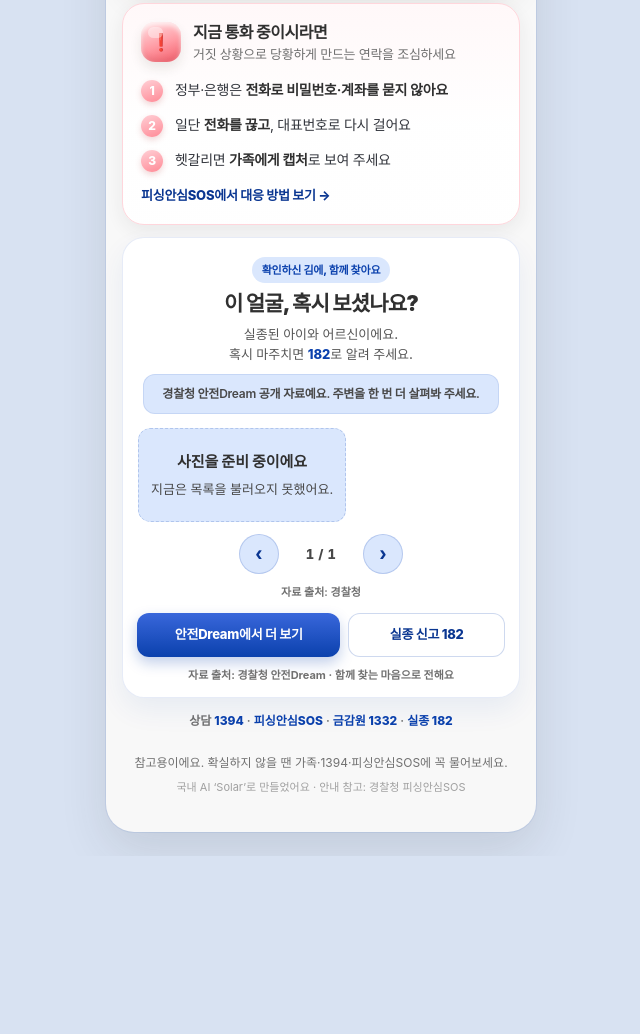
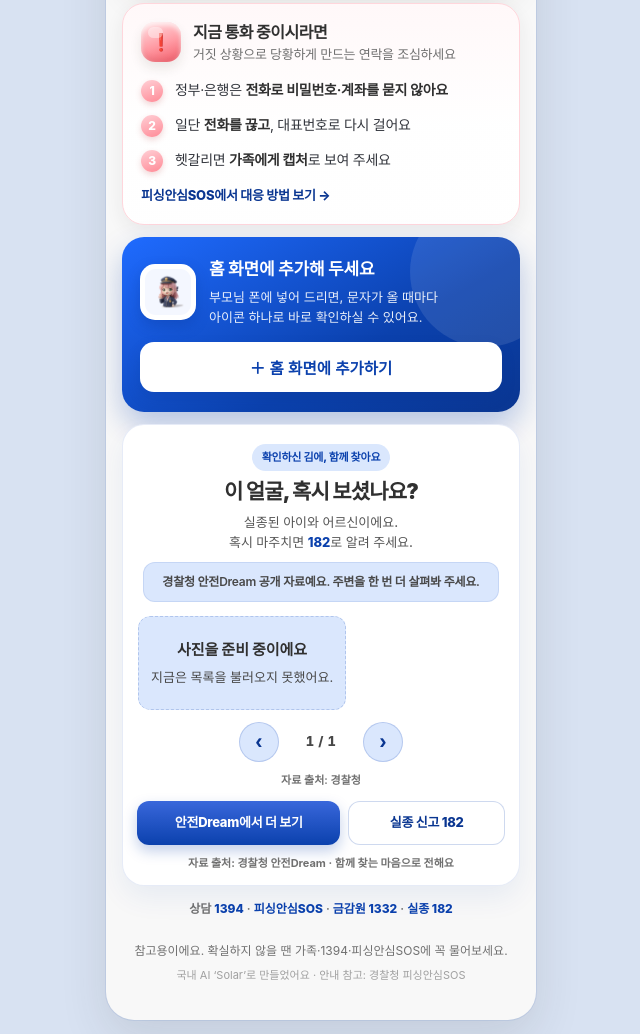
Before and after one commit to restboy2606/anshim-check, a website: page index.html in a window 1280 px wide. Shown: the part 1211-2245 px from the top of the page, without its empty margins (319-959 px from the left). Before the commit the page ends 2067 px from the top, so only its background shows below. Drawn offline with Linux system fonts and the light colour scheme; no server answers; a web font is replaced by a local one.

Commit message:
feat: 홈 화면에 추가 유도 카드 (감성 문구 + 네이티브 설치)
- 통화 카드 아래 눈에 띄는 블루 그라디언트 카드 추가.
  "부모님 폰에 넣어 드리면 아이콘 하나로 바로 확인" 문구로 유도.
- Android/Chrome: beforeinstallprompt 캡처 → 버튼으로 네이티브 설치.
  iOS·기타: 공유→홈 화면에 추가 / 메뉴→앱 설치 수동 안내 표시.
- 이미 홈 화면 앱(standalone)으로 실행 중이면 카드 숨김.
- appinstalled 시 카드 숨기고 토스트. sw 캐시 v2→v3.

Co-Authored-By: Claude Opus 4.8 <noreply@anthropic.com>

```diff
--- a/index.html
+++ b/index.html
@@ -259,6 +259,26 @@
         </a>
       </section>
 
+      <!-- 홈 화면 추가 유도 — 부모님이 자주, 쉽게 열 수 있도록 -->
+      <section class="install-card" id="install-card" aria-labelledby="install-title" hidden>
+        <div class="install-top">
+          <span class="install-icon" aria-hidden="true">
+            <img src="assets/icon-192.png" width="46" height="46" alt="" decoding="async" />
+          </span>
+          <div class="install-copy">
+            <h2 id="install-title" class="install-title">홈 화면에 추가해 두세요</h2>
+            <p class="install-desc">
+              부모님 폰에 넣어 드리면, 문자가 올 때마다<br />
+              아이콘 하나로 바로 확인하실 수 있어요.
+            </p>
+          </div>
+        </div>
+        <button type="button" class="install-btn" id="install-btn">
+          <span aria-hidden="true">＋</span> 홈 화면에 추가하기
+        </button>
+        <p class="install-hint" id="install-hint" hidden></p>
+      </section>
+
       <!-- 실종자 보드 — 사기 예방과 함께 우리 동네 어르신·아이를 지키는 공익 섹션 -->
       <section class="snack-board" aria-labelledby="missing-title">
         <header class="snack-head">
--- a/script.js
+++ b/script.js
@@ -1037,3 +1037,55 @@ window.addEventListener("load", () => {
   loadMissingBoard();
   startMissingRefreshLoop();
 });
+
+/* 홈 화면에 추가 유도 — 부모님이 자주·쉽게 열 수 있게 */
+(function initAddToHome() {
+  const card = document.getElementById("install-card");
+  const btn = document.getElementById("install-btn");
+  const hint = document.getElementById("install-hint");
+  if (!card || !btn) return;
+
+  const isStandalone =
+    (window.matchMedia &&
+      window.matchMedia("(display-mode: standalone)").matches) ||
+    window.navigator.standalone === true;
+  if (isStandalone) return; // 이미 홈 화면 앱으로 실행 중이면 숨김
+
+  let deferredPrompt = null;
+
+  window.addEventListener("beforeinstallprompt", (e) => {
+    e.preventDefault();
+    deferredPrompt = e;
+  });
+
+  const isIOS = /iphone|ipad|ipod/i.test(navigator.userAgent || "");
+
+  function showHint() {
+    if (!hint) return;
+    hint.innerHTML = isIOS
+      ? "아이폰은 화면 아래 <strong>공유 버튼</strong>을 누른 뒤 <strong>‘홈 화면에 추가’</strong>를 선택해 주세요."
+      : "브라우저 <strong>메뉴(⋮)</strong>를 열어 <strong>‘홈 화면에 추가’</strong> 또는 <strong>‘앱 설치’</strong>를 눌러 주세요.";
+    hint.hidden = false;
+  }
+
+  btn.addEventListener("click", async () => {
+    if (deferredPrompt) {
+      deferredPrompt.prompt();
+      try {
+        await deferredPrompt.userChoice;
+      } catch {
+        /* 사용자가 취소해도 무시 */
+      }
+      deferredPrompt = null;
+    } else {
+      showHint();
+    }
+  });
+
+  window.addEventListener("appinstalled", () => {
+    card.hidden = true;
+    showToast("홈 화면에 추가됐어요");
+  });
+
+  card.hidden = false;
+})();
--- a/style.css
+++ b/style.css
@@ -1571,6 +1571,98 @@ mark.risk-mark {
   border-color: #ffd6dc;
 }
 
+/* 홈 화면 추가 카드 — 눈에 띄게 */
+.install-card {
+  position: relative;
+  overflow: hidden;
+  border-radius: var(--radius-xl);
+  padding: 20px 18px;
+  margin-bottom: 12px;
+  background: linear-gradient(150deg, #1f6bff 0%, var(--blue) 62%, var(--blue-deep) 100%);
+  box-shadow: 0 14px 30px rgba(11, 65, 173, 0.28);
+  color: #fff;
+}
+.install-card::after {
+  content: "";
+  position: absolute;
+  right: -40px;
+  top: -40px;
+  width: 150px;
+  height: 150px;
+  border-radius: 50%;
+  background: rgba(255, 255, 255, 0.1);
+}
+.install-top {
+  position: relative;
+  z-index: 1;
+  display: flex;
+  gap: 13px;
+  align-items: center;
+}
+.install-icon {
+  flex: none;
+  width: 56px;
+  height: 56px;
+  border-radius: 15px;
+  background: #fff;
+  display: flex;
+  align-items: center;
+  justify-content: center;
+  box-shadow: 0 6px 14px rgba(10, 54, 145, 0.3);
+}
+.install-icon img {
+  border-radius: 11px;
+  display: block;
+}
+.install-title {
+  font-size: 17px;
+  font-weight: 800;
+  letter-spacing: -0.01em;
+  margin: 0;
+}
+.install-desc {
+  font-size: 13px;
+  line-height: 1.55;
+  color: rgba(255, 255, 255, 0.9);
+  margin: 5px 0 0;
+  word-break: keep-all;
+}
+.install-btn {
+  position: relative;
+  z-index: 1;
+  width: 100%;
+  margin-top: 15px;
+  padding: 14px;
+  border: none;
+  border-radius: 14px;
+  background: #fff;
+  color: var(--blue);
+  font-size: 15.5px;
+  font-weight: 800;
+  cursor: pointer;
+  box-shadow: 0 6px 14px rgba(10, 54, 145, 0.2);
+  transition: transform 0.06s ease;
+}
+.install-btn:active {
+  transform: scale(0.985);
+}
+.install-hint {
+  position: relative;
+  z-index: 1;
+  margin: 12px 0 0;
+  padding: 11px 13px;
+  border-radius: 11px;
+  background: rgba(255, 255, 255, 0.16);
+  font-size: 12.5px;
+  line-height: 1.6;
+  color: #fff;
+  word-break: keep-all;
+}
+.install-hint strong {
+  color: var(--blue-soft);
+  font-weight: 800;
+}
+
 .rule-list {
   list-style: none;
   display: flex;
--- a/sw.js
+++ b/sw.js
@@ -4,7 +4,7 @@
  *  - /api/* 는 항상 네트워크
  *  - 오프라인 대비로 정적 셸은 설치 시 미리 캐시
  */
-const CACHE_NAME = "anshim-check-v2";
+const CACHE_NAME = "anshim-check-v3";
 const SHELL = [
   "./",
   "./index.html",
```
